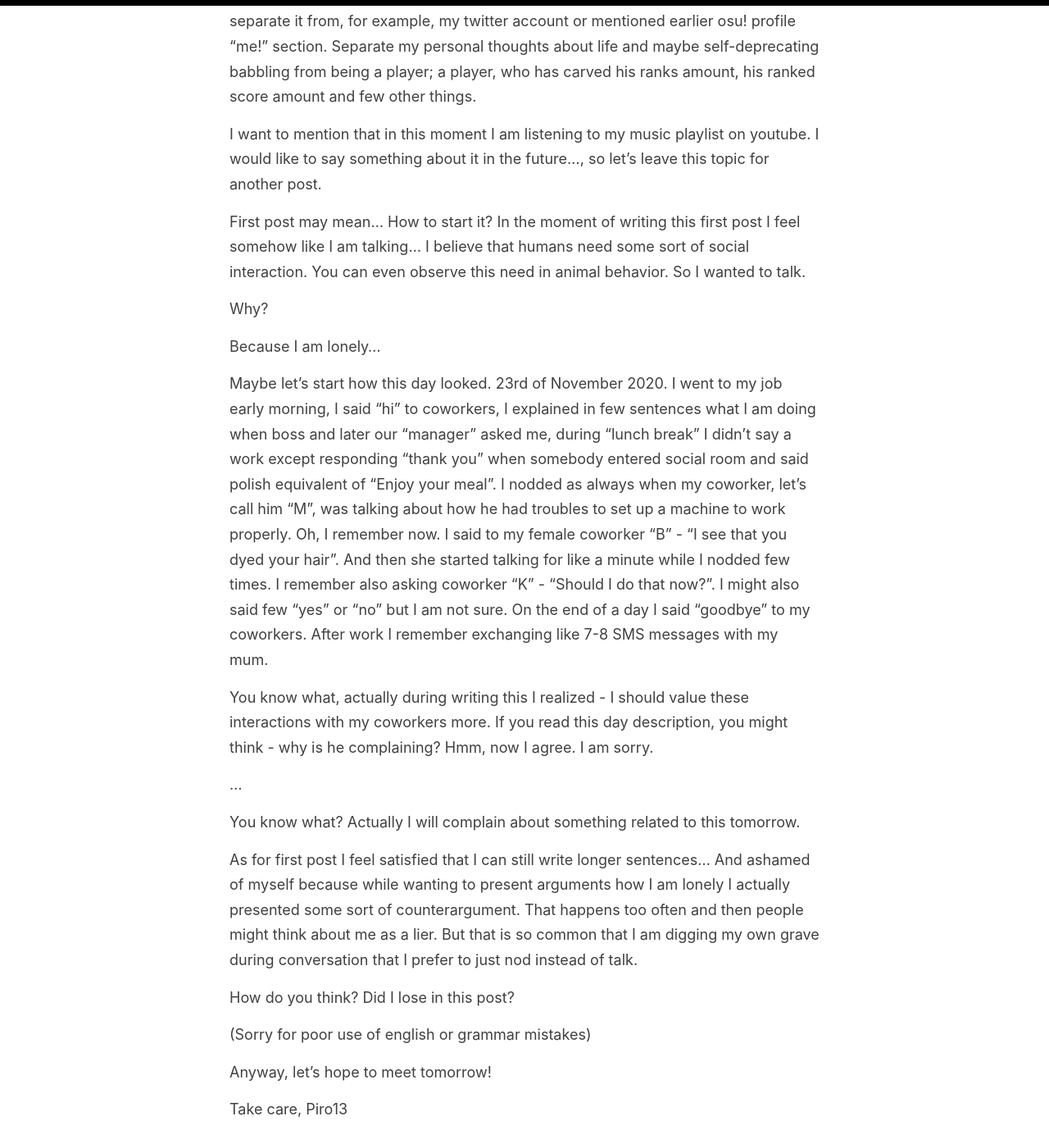
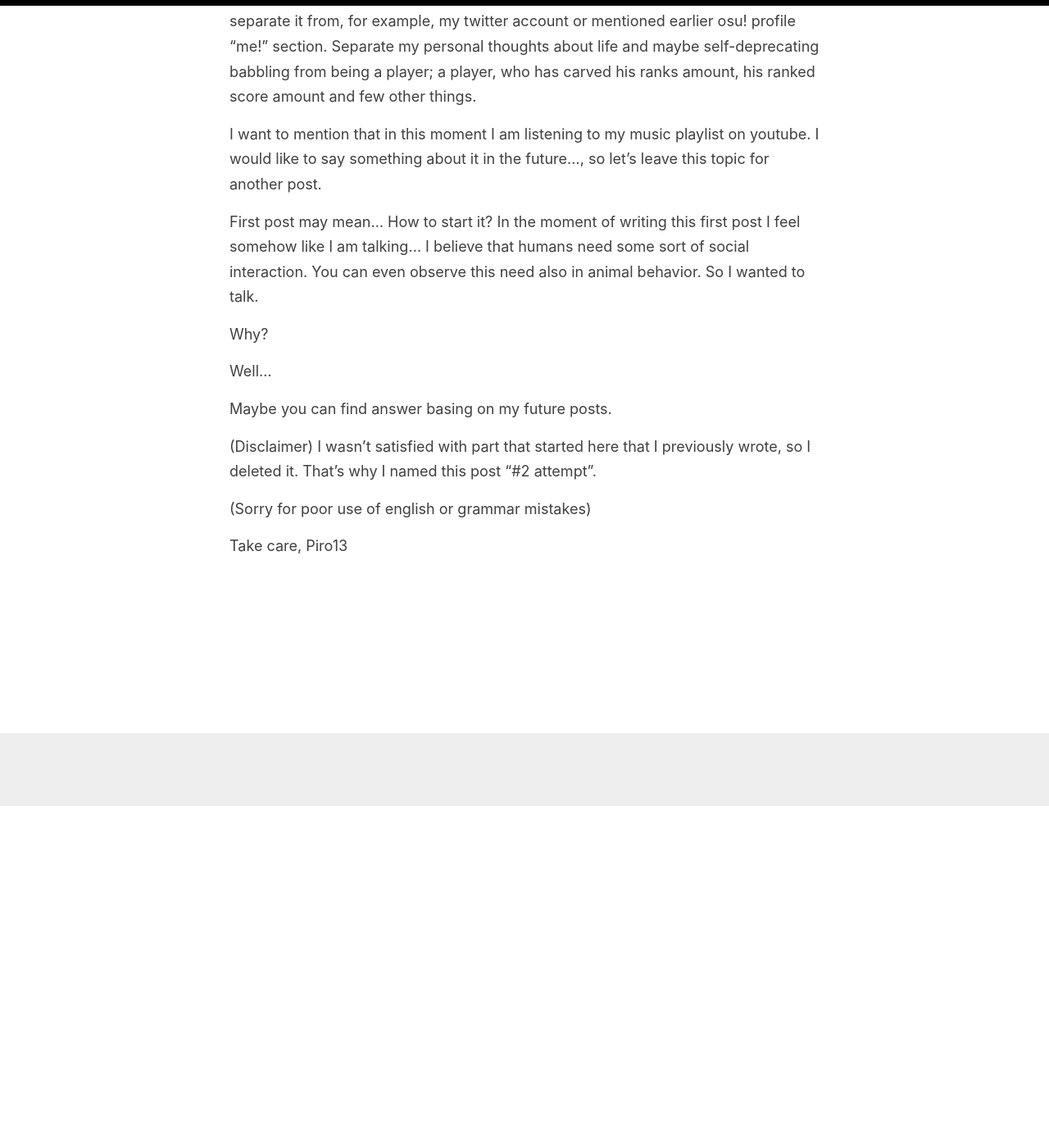
Before and after one commit to Piro13/Piro13.github.io, a Jekyll site: the page built from _posts/2020-11-23-First-Post.md, in a window 1280 px wide and 1400 px high, scrolled down 417 px. Shown: the whole window at 82% size. Built offline with Jekyll 4.4.1, drawn with Linux system fonts in a browser that asks for light colours; some of the changed text lies outside the part shown.

Commit message:
Update 2020-11-23-First-Post.md

```diff
--- a/_posts/2020-11-23-First-Post.md
+++ b/_posts/2020-11-23-First-Post.md
@@ -1,6 +1,6 @@
 ---
 layout: post
-title: My first post
+title: My first post - #2 attempt
 ---
 You might ask: "Why did you start a blog?".
 Well, the answer might be not really looking very exciting.
@@ -11,33 +11,18 @@ I want to mention that in this moment I am listening to my music playlist on you
 
 First post may mean...
 How to start it?
-In the moment of writing this first post I feel somehow like I am talking... I believe that humans need some sort of social interaction. You can even observe this need in animal behavior. So I wanted to talk.
+In the moment of writing this first post I feel somehow like I am talking... I believe that humans need some sort of social interaction. You can even observe this need also in animal behavior. So I wanted to talk.
 
 Why?
 
-Because I am lonely...
+Well...
 
-Maybe let's start how this day looked. 23rd of November 2020.
-I went to my job early morning, I said "hi" to coworkers, I explained in few sentences what I am doing when boss and later our "manager" asked me, during "lunch break" I didn't say a work except responding "thank you" when somebody entered social room and said polish equivalent of "Enjoy your meal". I nodded as always when my coworker, let's call him "M", was talking about how he had troubles to set up a machine to work properly. Oh, I remember now. I said to my female coworker "B" - "I see that you dyed your hair". And then she started talking for like a minute while I nodded few times. I remember also asking coworker "K" - "Should I do that now?". I might also said few "yes" or "no" but I am not sure. On the end of a day I said "goodbye" to my coworkers.
-After work I remember exchanging like 7-8 SMS messages with my mum.
+Maybe you can find answer basing on my future posts.
 
-You know what, actually during writing this I realized - I should value these interactions with my coworkers more.
-If you read this day description, you might think - why is he complaining?
-Hmm, now I agree.
-I am sorry.
-
-...
-
-You know what?
-Actually I will complain about something related to this tomorrow.
-
-As for first post I feel satisfied that I can still write longer sentences... And ashamed of myself because while wanting to present arguments how I am lonely I actually presented some sort of counterargument. That happens too often and then people might think about me as a lier. But that is so common that I am digging my own grave during conversation that I prefer to just nod instead of talk.
-
-How do you think? Did I lose in this post?
+(Disclaimer)
+I wasn't satisfied with part that started here that I previously wrote, so I deleted it. That's why I named this post "#2 attempt".
 
 (Sorry for poor use of english or grammar mistakes)
 
-Anyway, let's hope to meet tomorrow!
-
 Take care,
 Piro13
```
